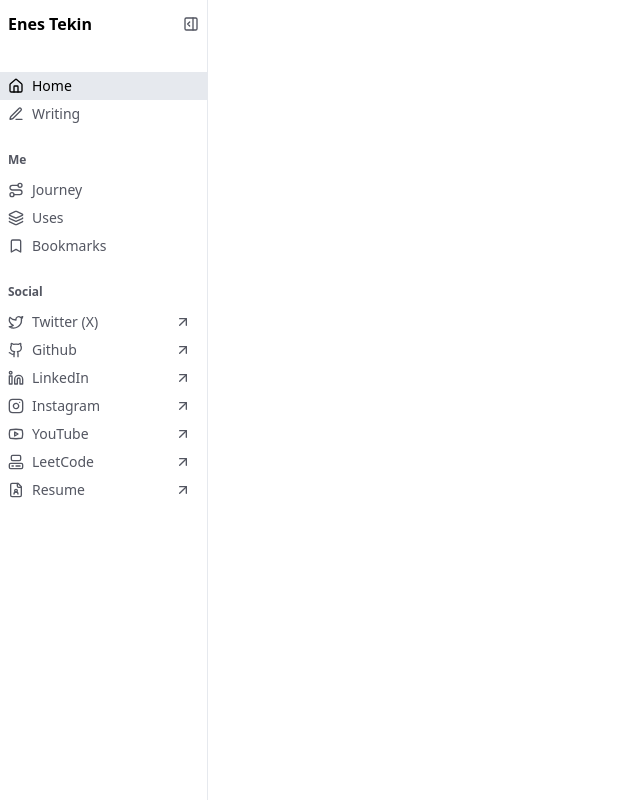
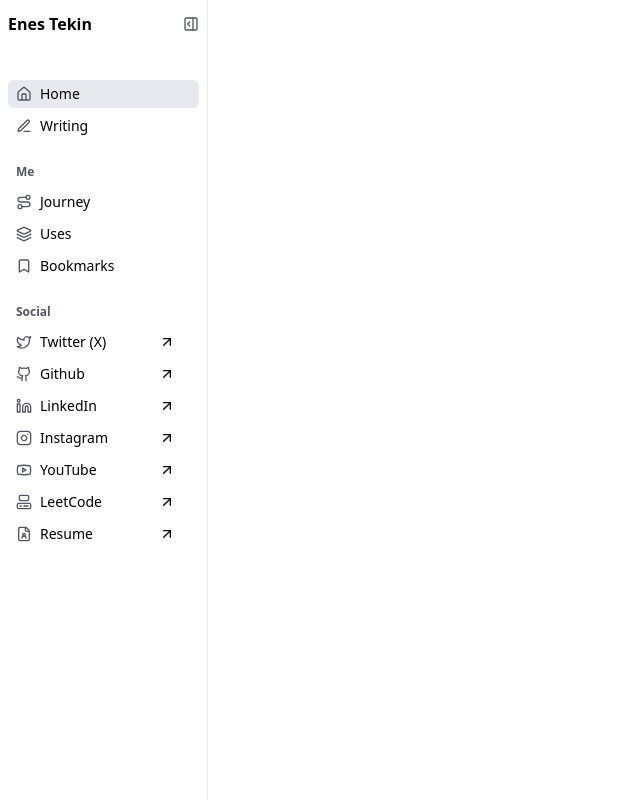
Before and after one commit to enestekin/enesify, a Next.js app: page / in a window 1280 px wide. Shown: the whole page, without its empty margins (0-640 px from the left). Built offline with nearby package versions, Linux system fonts and the light colour scheme.

Commit message:
update sidebar

```diff
--- a/src/components/Sidebar/SidebarItem.tsx
+++ b/src/components/Sidebar/SidebarItem.tsx
@@ -22,17 +22,17 @@
     <li>
       <Link
         href={href}
-        className={`hover-sidebar-item flex h-7 cursor-pointer items-center ${
+        className={`hover-sidebar-item flex h-7 cursor-pointer items-center rounded-md px-2 ${
           isActive ? "bg-sidebar-item text-primary" : ""
         }`}
       >
-        <span className="px-2">
+        <span className="text-secondary mr-2">
           <Icon size={16} />
         </span>
         <div
-          className={`flex w-full items-center justify-between pr-4 ${
+          className={`text-primary flex w-full items-center justify-between pr-4 ${
             isCollapsed
-              ? "opacity-0 delay-0"
+              ? "invisible opacity-0 delay-0"
               : "opacity-100 transition-opacity delay-150 duration-300"
           }`}
         >
--- a/src/components/Sidebar/SidebarSection.tsx
+++ b/src/components/Sidebar/SidebarSection.tsx
@@ -21,10 +21,15 @@
 }: SidebarSectionProps) {
   return (
     <div className="mt-6">
-      {!isCollapsed && title && (
-        <h4 className="px-2 text-xs font-bold">{title}</h4>
-      )}
-      <ul className="mt-2 text-sm">
+      <h4
+        className={`px-2 text-xs font-bold transition-all duration-300 ${
+          isCollapsed ? "invisible opacity-0" : "visible opacity-100"
+        }`}
+        style={{ height: title ? "1rem" : "0", overflow: "hidden" }}
+      >
+        {title}
+      </h4>
+      <ul className="mt-2 space-y-1 text-sm">
         {links.map((item) => (
           <SidebarItem
             key={item.title}
--- a/src/components/Sidebar/index.tsx
+++ b/src/components/Sidebar/index.tsx
@@ -15,19 +15,28 @@
   return (
     <aside
       className={`border-secondary text-secondary h-full min-h-screen duration-500 ease-in-out ${
-        isCollapsed ? "w-9" : "w-52"
+        isCollapsed ? "w-12" : "w-52"
       } border-r font-medium`}
     >
-      <nav>
-        <div className="flex h-12 items-center justify-between px-2">
-          {!isCollapsed && (
-            <h1 className="text-primary w-auto whitespace-nowrap font-bold">
-              Enes Tekin
-            </h1>
-          )}
+      <nav className="px-2">
+        <div
+          className={`flex h-12 items-center ${
+            isCollapsed ? "justify-center" : "justify-between"
+          }`}
+        >
+          <h1
+            className={`text-primary overflow-hidden whitespace-nowrap font-bold transition-all duration-300 ${
+              isCollapsed
+                ? "invisible max-w-0 opacity-0"
+                : "visible max-w-xs opacity-100"
+            }`}
+            style={{ transitionProperty: "opacity, max-width" }}
+          >
+            Enes Tekin
+          </h1>
           <button
             onClick={toggleSidebar}
-            className="hover-secondary flex cursor-pointer items-center justify-center"
+            className="hover-secondary flex cursor-pointer items-center justify-center transition-transform duration-300"
           >
             {isCollapsed ? (
               <PanelLeftOpen size={16} />
--- a/src/components/ToggleTheme.tsx
+++ b/src/components/ToggleTheme.tsx
@@ -19,7 +19,7 @@
   return (
     <div className="px-2">
       <button
-        className="border-secondary hover:border-primary focus:border-primary rounded-full border p-1.5"
+        className="border-secondary hover:border-primary focus:border-primary rounded-full border"
         onClick={() => setTheme(theme === "dark" ? "light" : "dark")}
       >
         {theme === "dark" ? (
```
